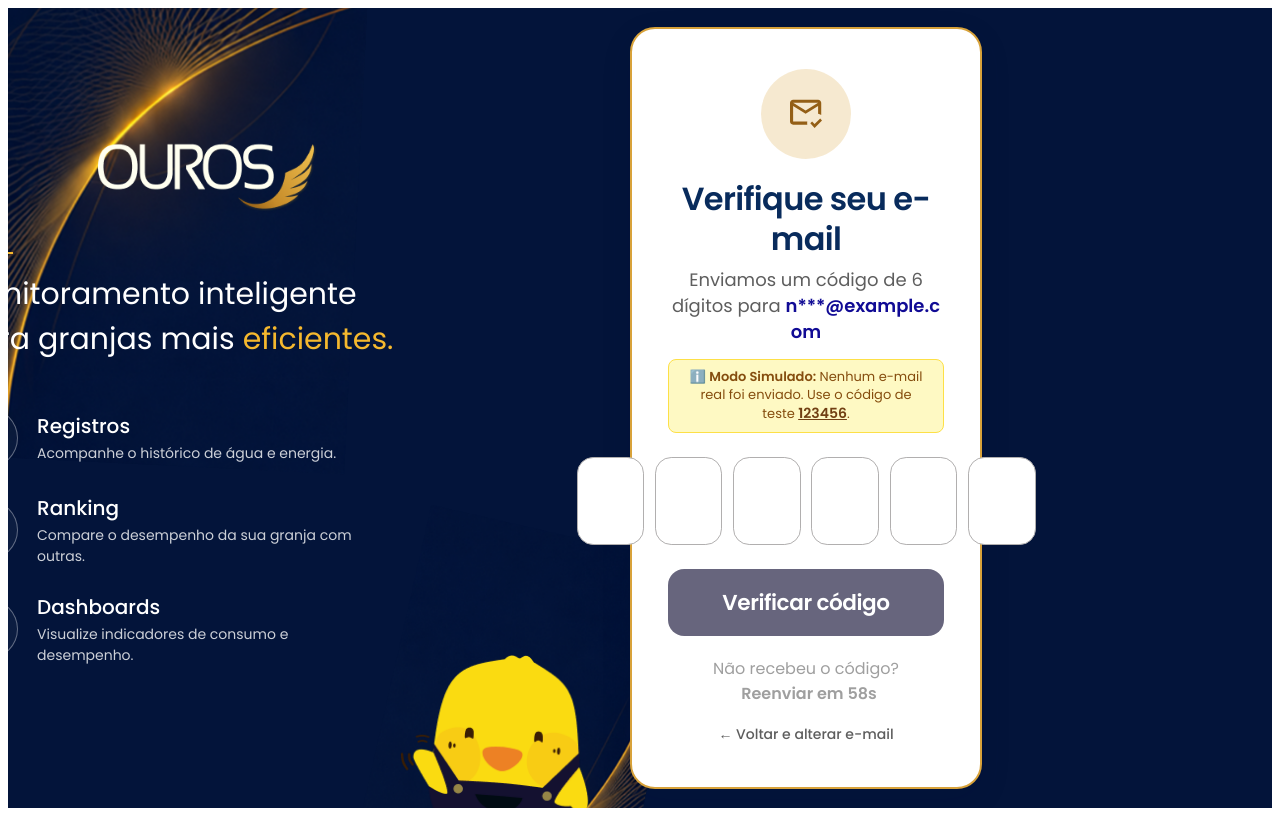
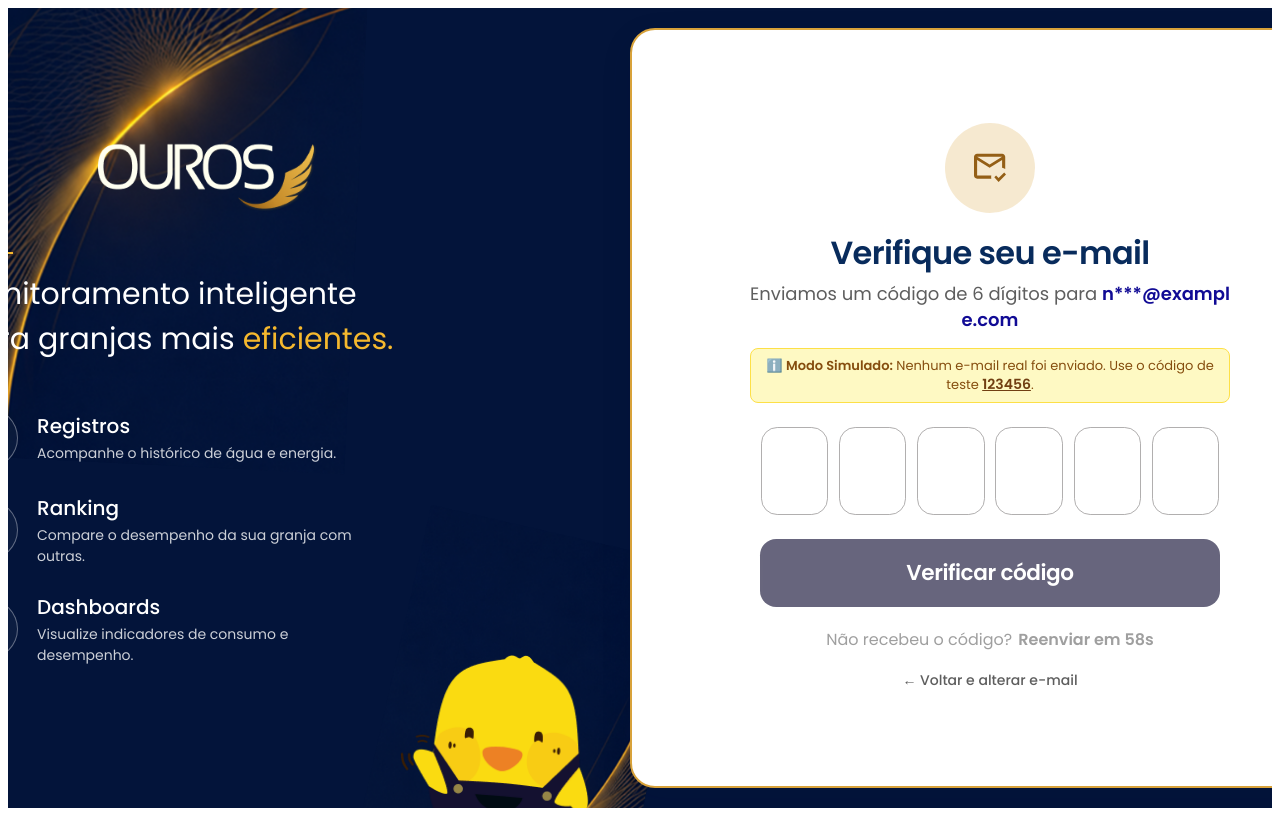
Before and after one commit to Ouros-App/ms-ouros-front-web, a React (Vite) app: page /login in a window 1280 px wide. Both pictures are taken after typing "name@example.com", "Sample123" into the empty fields and a click on the button "Continuar". Built offline with nearby package versions, Linux system fonts and the light colour scheme; no server answers.

Commit message:
fix: align verification card and preview port

```diff
--- a/package.json
+++ b/package.json
@@ -6,7 +6,7 @@
   "scripts": {
     "dev": "vite",
     "build": "tsc -b && vite build",
-    "preview": "vite preview --host 0.0.0.0 --port ${PORT:-4173}",
+    "preview": "vite preview --host 0.0.0.0",
     "lint": "eslint .",
     "docker:run": "bash ./run.sh",
     "docker:compose": "bash ./run_compose.sh",
--- a/src/components/complex/VerificationCard/VerificationCard.css
+++ b/src/components/complex/VerificationCard/VerificationCard.css
@@ -1,7 +1,8 @@
 .verification-card {
-  width: 100%;
-  max-width: 720px;
-  min-height: 500px;
+  width: 720px;
+  max-width: 852px;
+  height: 760px;
+  min-height: 300px;
   margin: 0 auto;
   padding: 40px 36px 36px 36px;
   border: 2.5px solid #d8a23a;
--- a/vite.config.ts
+++ b/vite.config.ts
@@ -90,7 +90,7 @@ export default defineConfig(({ mode, command, isPreview }) => {
     },
     preview: {
       host: '0.0.0.0',
-      port: Number(env.PORT || 4173),
+      port: Number(env.PORT || 5173),
     },
   };
 });
```
Also changed, not shown: 1 other file (tests, documents, lock files or other folders).
